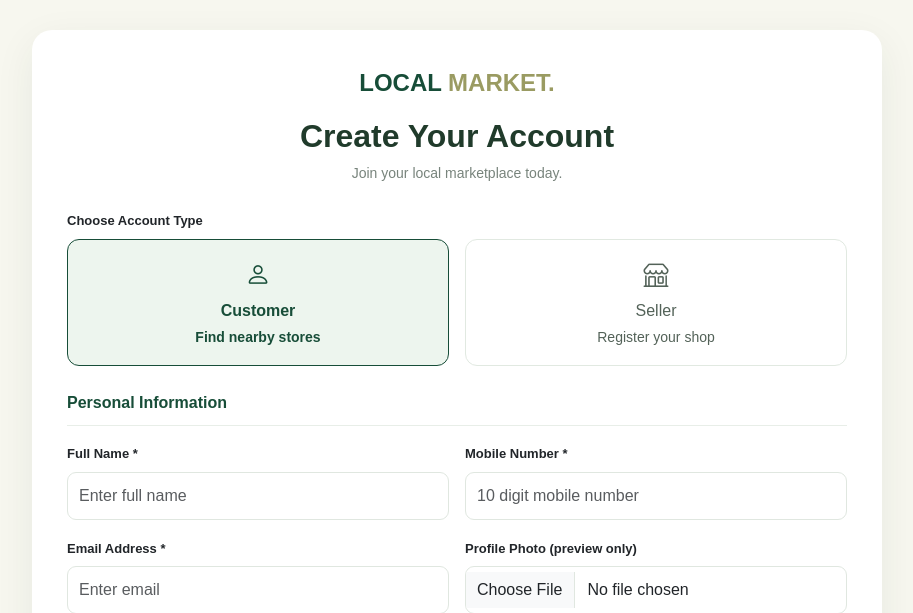
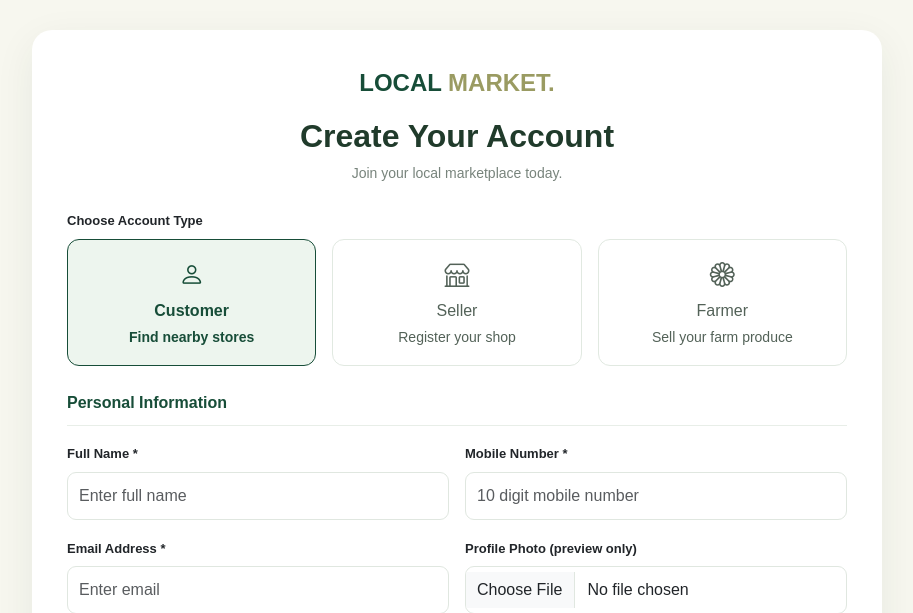
Before and after one commit to sayaliadsar/localmarket, a Flask app: page /register in a window 1280 px wide. Shown: the top 613 px of the page, without its empty margins (183-1096 px from the left). Run offline with Flask 3, Linux system fonts and the light colour scheme; grey boxes labelled with a size stand in for pictures from a placeholder-image service; some libraries are stand-ins or nearby versions.

Commit message:
Update register.html

```diff
--- a/templates/register.html
+++ b/templates/register.html
@@ -55,6 +55,10 @@ h2{font-weight:800;color:#203b2b}.subtitle{color:var(--muted);font-size:14px}
     <div class="role-option" role="button" tabindex="0" onclick="selectRole('seller',this)">
       <i class="bi bi-shop"></i>Seller<small class="d-block mt-1">Register your shop</small>
     </div>
+    <!-- Farmer account option -->
+    <div class="role-option" role="button" tabindex="0" onclick="selectRole('farmer',this)">
+      <i class="bi bi-flower1"></i>Farmer<small class="d-block mt-1">Sell your farm produce</small>
+    </div>
   </div>
 
   <form id="registerForm" method="POST" action="{{ url_for('register') }}">
@@ -110,7 +114,27 @@ h2{font-weight:800;color:#203b2b}.subtitle{color:var(--muted);font-size:14px}
       </div>
     </div>
 
-    <div class="section-title">Create Password</div>
+
+
+    <!-- Farmer registration fields. Names align with the Flask backend. -->
+    <div id="farmerForm" class="form-section">
+      <div class="section-title">शेतकरी माहिती | Farmer Information</div>
+      <div class="row g-3">
+        <div class="col-md-6"><label class="form-label">Full Name *</label><input class="form-control" name="farmer_name" placeholder="Enter your name"></div>
+        <div class="col-md-6"><label class="form-label">Mobile Number *</label><input class="form-control" name="farmer_mobile" type="tel" inputmode="numeric" pattern="[0-9]{10}" maxlength="10" placeholder="10 digit mobile number"></div>
+        <div class="col-md-6"><label class="form-label">Email Address *</label><input class="form-control" name="farmer_email" type="email" placeholder="Enter email"></div>
+      </div>
+      <div class="section-title">Farm Location | शेतीचे ठिकाण</div>
+      <div class="row g-3">
+        <div class="col-md-6"><label class="form-label">State *</label><select class="form-select" name="farmer_state"><option value="">Select State</option><option value="Maharashtra">Maharashtra</option></select></div>
+        <div class="col-md-6"><label class="form-label">District *</label><input class="form-control" name="farmer_district" placeholder="Enter district"></div>
+        <div class="col-md-6"><label class="form-label">Taluka *</label><input class="form-control" name="farmer_taluka" placeholder="Enter taluka"></div>
+        <div class="col-md-6"><label class="form-label">Village *</label><input class="form-control" name="farmer_village" placeholder="Enter village"></div>
+        <div class="col-12"><label class="form-label">Farm / Contact Address *</label><textarea class="form-control" name="farmer_address" rows="2" placeholder="Farm location or address"></textarea></div>
+      </div>
+      <p class="small text-secondary mt-3">Registration झाल्यानंतर तुम्ही तुमचा शेतमाल, quantity आणि price Farmer Dashboard वर पोस्ट करू शकता.</p>
+    </div>
+\n    <div class="section-title">Create Password</div>
     <div class="row g-3">
       <div class="col-md-6"><label class="form-label">Password *</label><div class="password-box"><input class="form-control" type="password" id="password" name="password" minlength="8" required placeholder="Minimum 8 characters"><button type="button" onclick="togglePassword('password','eye1')"><i class="bi bi-eye" id="eye1"></i></button></div></div>
       <div class="col-md-6"><label class="form-label">Confirm Password *</label><div class="password-box"><input class="form-control" type="password" id="confirmPassword" name="confirmPassword" minlength="8" required placeholder="Re-enter password"><button type="button" onclick="togglePassword('confirmPassword','eye2')"><i class="bi bi-eye" id="eye2"></i></button></div></div>
@@ -124,26 +148,35 @@ h2{font-weight:800;color:#203b2b}.subtitle{color:var(--muted);font-size:14px}
 
 <script src="https://cdn.jsdelivr.net/npm/bootstrap@5.3.3/dist/js/bootstrap.bundle.min.js"></script>
 <script>
+// Switch between customer, seller and farmer registration forms.
 function selectRole(role, element) {
   document.getElementById('accountType').value = role;
   document.querySelectorAll('.role-option').forEach(el => el.classList.remove('active'));
   element.classList.add('active');
 
-  const customer = document.getElementById('customerForm');
-  const seller = document.getElementById('sellerForm');
-  customer.classList.toggle('active', role === 'customer');
-  seller.classList.toggle('active', role === 'seller');
+  const sections = {
+    customer: document.getElementById('customerForm'),
+    seller: document.getElementById('sellerForm'),
+    farmer: document.getElementById('farmerForm')
+  };
 
-  customer.querySelectorAll('input,select,textarea').forEach(el => {
-    el.disabled = role !== 'customer';
-    el.required = role === 'customer' && ['full_name','mobile','email','customer_state','customer_district','customer_taluka','customer_village','customer_address'].includes(el.name);
-  });
-  seller.querySelectorAll('input,select,textarea').forEach(el => {
-    el.disabled = role !== 'seller';
-    el.required = role === 'seller' && ['owner_name','seller_mobile','seller_email','shop_name','shop_category','seller_state','seller_district','seller_taluka','seller_village','seller_address'].includes(el.name);
+  // Only enable and show the fields for the selected account.
+  Object.entries(sections).forEach(([key, section]) => {
+    section.classList.toggle('active', key === role);
+    section.querySelectorAll('input,select,textarea').forEach(el => {
+      el.disabled = key !== role;
+      el.required = key === role && requiredFields[key].includes(el.name);
+    });
   });
   document.getElementById('message').textContent = '';
 }
+
+// Required fields for each account type.
+const requiredFields = {
+  customer: ['full_name','mobile','email','customer_state','customer_district','customer_taluka','customer_village','customer_address'],
+  seller: ['owner_name','seller_mobile','seller_email','shop_name','shop_category','seller_state','seller_district','seller_taluka','seller_village','seller_address'],
+  farmer: ['farmer_name','farmer_mobile','farmer_email','farmer_state','farmer_district','farmer_taluka','farmer_village','farmer_address']
+};
 function togglePassword(id, iconId) {
   const input = document.getElementById(id);
   const icon = document.getElementById(iconId);
@@ -164,7 +197,7 @@ document.getElementById('registerForm').addEventListener('submit', function(e) {
     message.style.color = 'red';
   }
 });
-selectRole('customer', document.querySelector('.role-option.active'));
+// Initialize registration page with Customer selected.\nselectRole('customer', document.querySelector('.role-option.active'));
 </script>
 </body>
 </html>
```
